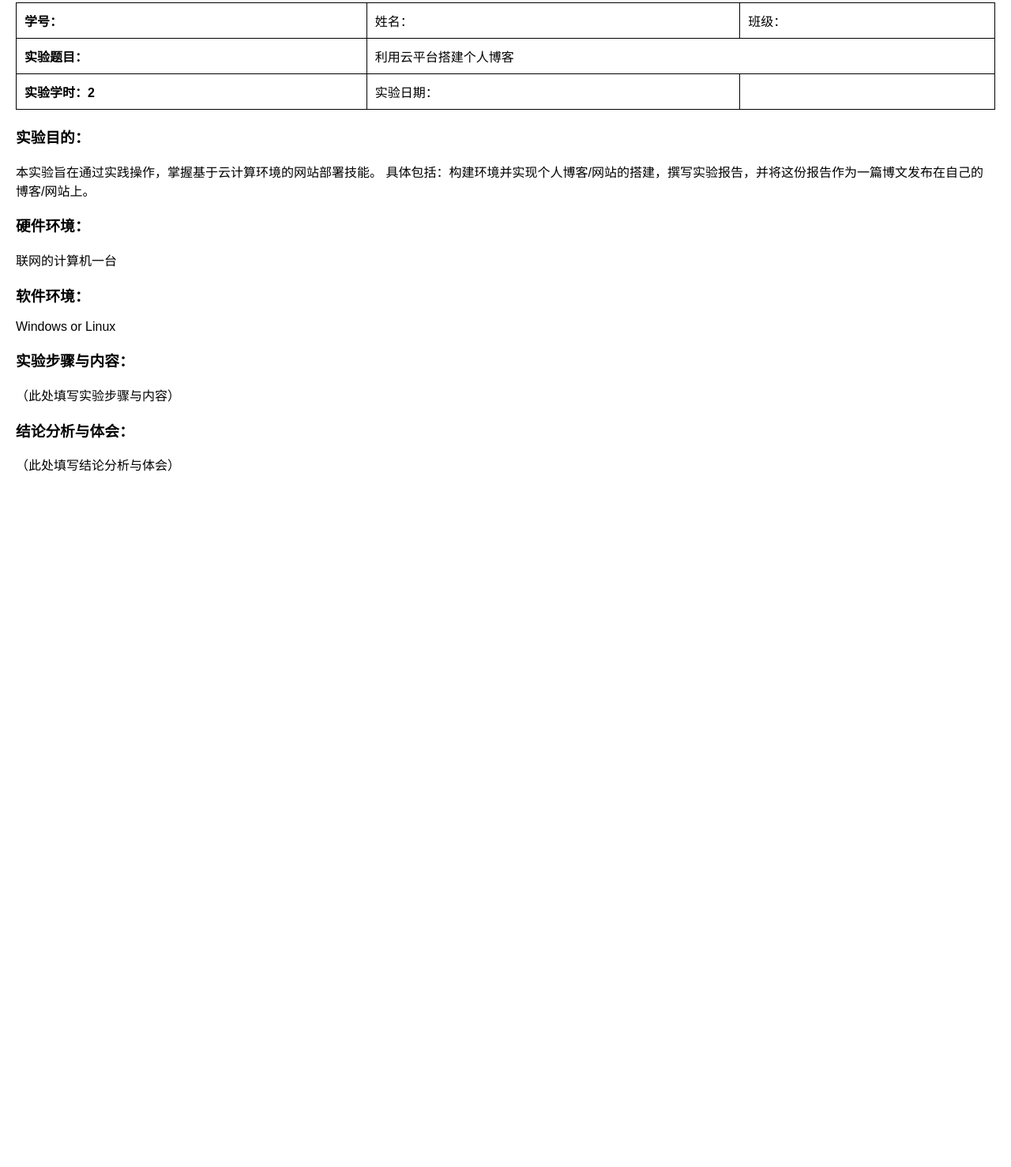
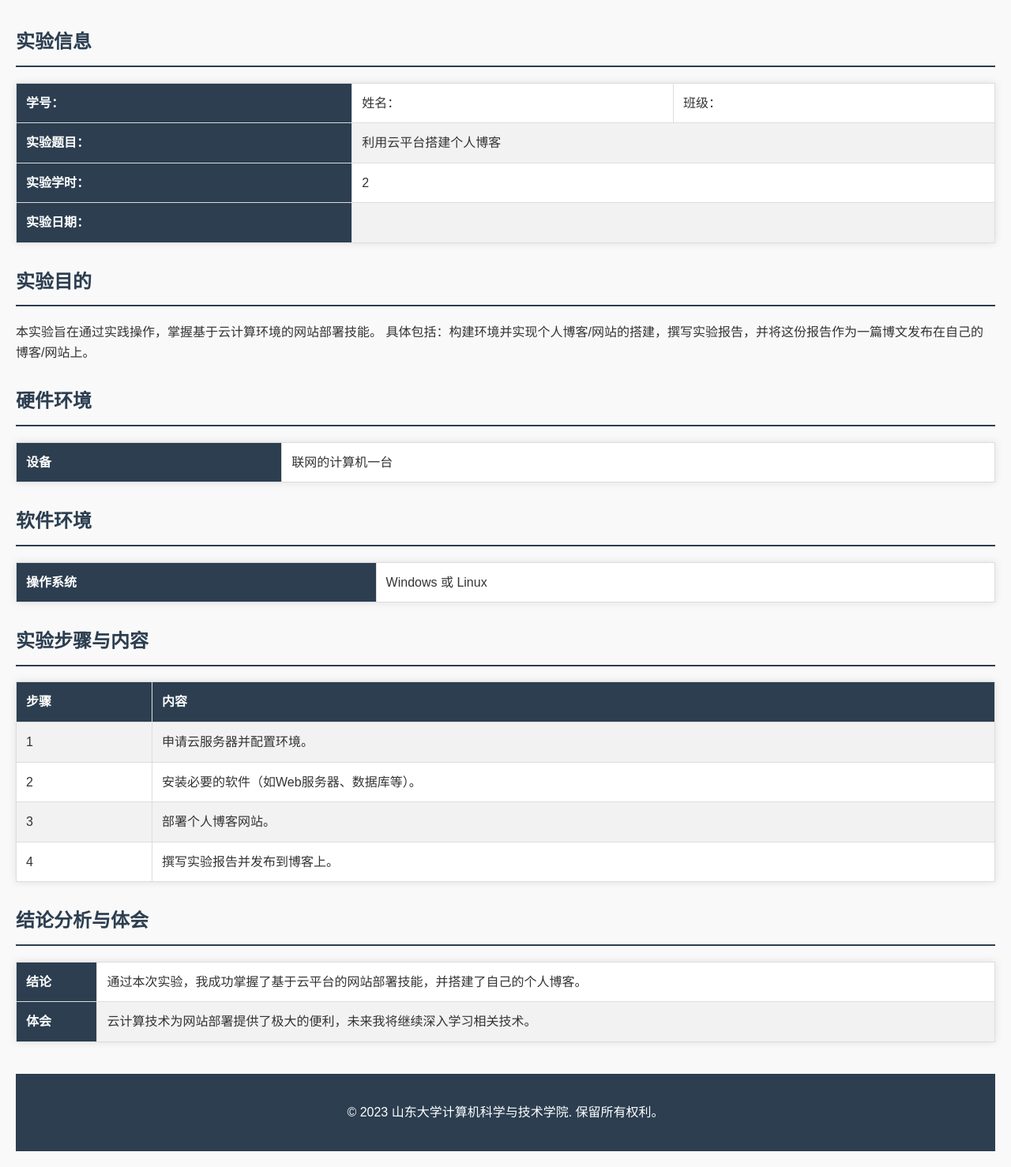
Before and after one commit to jyyao726/jyyao726.github.io, a plain HTML site: page experiment-doc.html in a window 1280 px wide. Shown: the part 141-1619 px from the top of the page at 79% size. Before the commit the page ends 800 px from the top, so only its background shows below. Drawn offline with Linux system fonts and the light colour scheme.

Commit message:
Update experiment-doc.html

```diff
--- a/experiment-doc.html
+++ b/experiment-doc.html
@@ -8,29 +8,65 @@
         body {
             font-family: Arial, sans-serif;
             margin: 20px;
+            line-height: 1.6;
+            background-color: #f9f9f9;
+            color: #333;
+        }
+        h1, h2, h3 {
+            color: #2c3e50;
+        }
+        h1 {
+            text-align: center;
+            margin-bottom: 20px;
+        }
+        h2 {
+            border-bottom: 2px solid #2c3e50;
+            padding-bottom: 10px;
+            margin-top: 30px;
         }
         table {
             width: 100%;
             border-collapse: collapse;
             margin-bottom: 20px;
+            background-color: #fff;
+            box-shadow: 0 0 10px rgba(0, 0, 0, 0.1);
         }
         table, th, td {
-            border: 1px solid black;
+            border: 1px solid #ddd;
         }
         th, td {
-            padding: 10px;
+            padding: 12px;
             text-align: left;
+        }
+        th {
+            background-color: #2c3e50;
+            color: #fff;
+        }
+        tr:nth-child(even) {
+            background-color: #f2f2f2;
         }
         .underline {
             text-decoration: underline;
+        }
+        .section {
+            margin-bottom: 30px;
+        }
+        .footer {
+            text-align: center;
+            margin-top: 40px;
+            padding: 20px;
+            background-color: #2c3e50;
+            color: #fff;
         }
     </style>
 </head>
 <body>
 
 <h1>山东大学 <span class="underline">计算机科学与技术</span> 学院</h1>
-<h2><span class="underline">云计算技术</span> 课程实验报告</h2>
+<h1><span class="underline">云计算技术</span> 课程实验报告</h1>
 
+<div class="section">
+    <h2>实验信息</h2>
     <table>
         <tr>
             <th>学号：</th>
@@ -42,28 +78,87 @@
             <td colspan="2">利用云平台搭建个人博客</td>
         </tr>
         <tr>
-        <th>实验学时：2</th>
-        <td>实验日期：</td>
+            <th>实验学时：</th>
+            <td colspan="2">2</td>
+        </tr>
+        <tr>
+            <th>实验日期：</th>
+            <td colspan="2"></td>
         </tr>
     </table>
+</div>
 
-<h3>实验目的：</h3>
+<div class="section">
+    <h2>实验目的</h2>
     <p>
         本实验旨在通过实践操作，掌握基于云计算环境的网站部署技能。
         具体包括：构建环境并实现个人博客/网站的搭建，撰写实验报告，并将这份报告作为一篇博文发布在自己的博客/网站上。
     </p>
+</div>
 
-<h3>硬件环境：</h3>
-<p>联网的计算机一台</p>
+<div class="section">
+    <h2>硬件环境</h2>
+    <table>
+        <tr>
+            <th>设备</th>
+            <td>联网的计算机一台</td>
+        </tr>
+    </table>
+</div>
 
-<h3>软件环境：</h3>
-<p>Windows or Linux</p>
+<div class="section">
+    <h2>软件环境</h2>
+    <table>
+        <tr>
+            <th>操作系统</th>
+            <td>Windows 或 Linux</td>
+        </tr>
+    </table>
+</div>
 
-<h3>实验步骤与内容：</h3>
-<p>（此处填写实验步骤与内容）</p>
+<div class="section">
+    <h2>实验步骤与内容</h2>
+    <table>
+        <tr>
+            <th>步骤</th>
+            <th>内容</th>
+        </tr>
+        <tr>
+            <td>1</td>
+            <td>申请云服务器并配置环境。</td>
+        </tr>
+        <tr>
+            <td>2</td>
+            <td>安装必要的软件（如Web服务器、数据库等）。</td>
+        </tr>
+        <tr>
+            <td>3</td>
+            <td>部署个人博客网站。</td>
+        </tr>
+        <tr>
+            <td>4</td>
+            <td>撰写实验报告并发布到博客上。</td>
+        </tr>
+    </table>
+</div>
 
-<h3>结论分析与体会：</h3>
-<p>（此处填写结论分析与体会）</p>
+<div class="section">
+    <h2>结论分析与体会</h2>
+    <table>
+        <tr>
+            <th>结论</th>
+            <td>通过本次实验，我成功掌握了基于云平台的网站部署技能，并搭建了自己的个人博客。</td>
+        </tr>
+        <tr>
+            <th>体会</th>
+            <td>云计算技术为网站部署提供了极大的便利，未来我将继续深入学习相关技术。</td>
+        </tr>
+    </table>
+</div>
+
+<footer class="footer">
+    <p>&copy; 2023 山东大学计算机科学与技术学院. 保留所有权利。</p>
+</footer>
 
 </body>
 </html>
```
Lines whose indentation alone changed are shown as unchanged.
